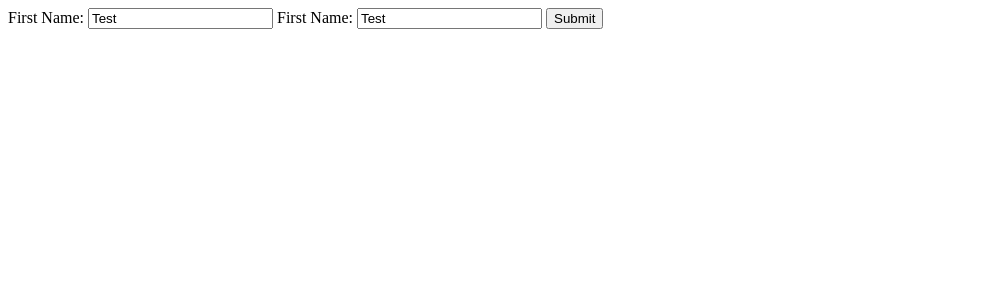
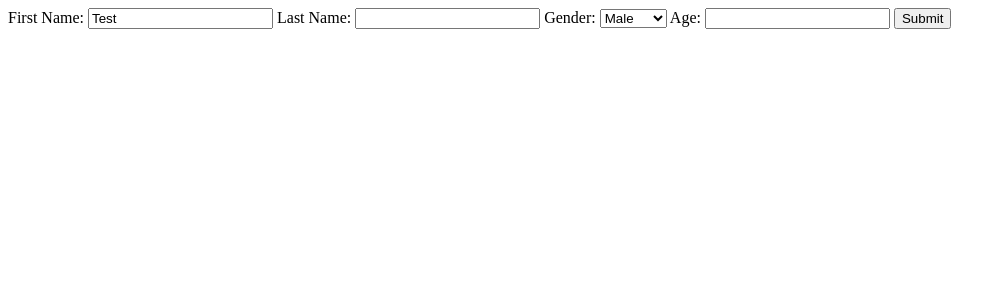
Before and after one commit to Mohammeda384/Forms, a Node server app: page /users/new in a window 1280 px wide. Shown: the top 300 px of the page, without its empty margins (0-1006 px from the left). Run offline with Node 20, Linux system fonts and the light colour scheme.

```diff
--- a/routes/users.js
+++ b/routes/users.js
@@ -11,7 +11,7 @@ router.route('/').get((req, res)=>{
         users.push({firstName, lastName, gender, age});
         res.redirect('/users/list');
 
-        res.render('users/list', {users})
+       // res.render('users/list', {users})
     }
     else{
         console.log("Error adding user");
--- a/views/users/new.ejs
+++ b/views/users/new.ejs
@@ -13,8 +13,23 @@
         </label>
 
         <label for="lastName">
-            First Name:
-            <input type="text" name="firstName" value="<%= locals.firstName %>">
+            Last Name:
+            <input type="text" name="lastName" value="<%= locals.lastName %>">
+        </label>
+
+        <label for= "gender" >
+            Gender:
+            <select name = "gender">
+                <option value = "Male" >Male </option>
+                <option value = "Female" >Female </option>
+                <option value = "Other" >Other </option>
+
+            </select>
+        </label>
+
+        <label for="age">
+            Age:
+            <input type="number" name="age" value="<%= locals.age %>">
         </label>
         <button type="submit">Submit</button>
     </form>
```
Also changed, not shown: views/users/list.ejs (+7 -4 lines).
